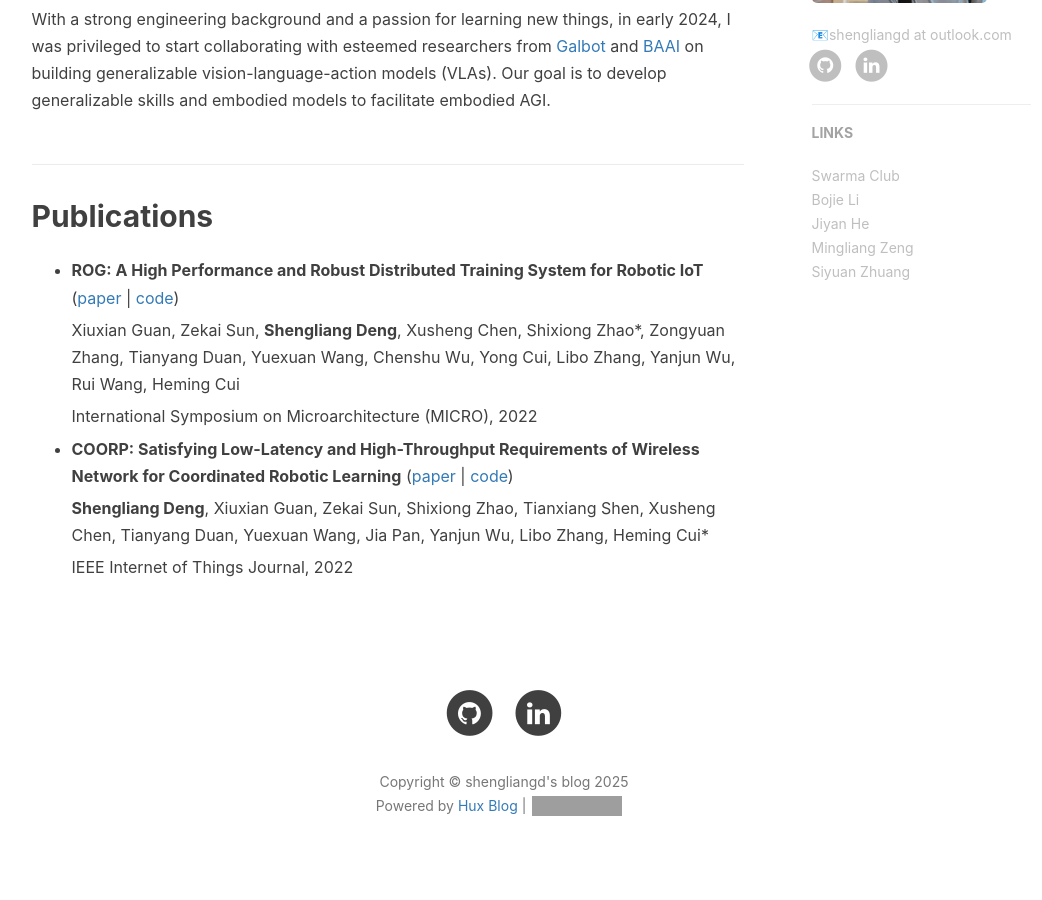
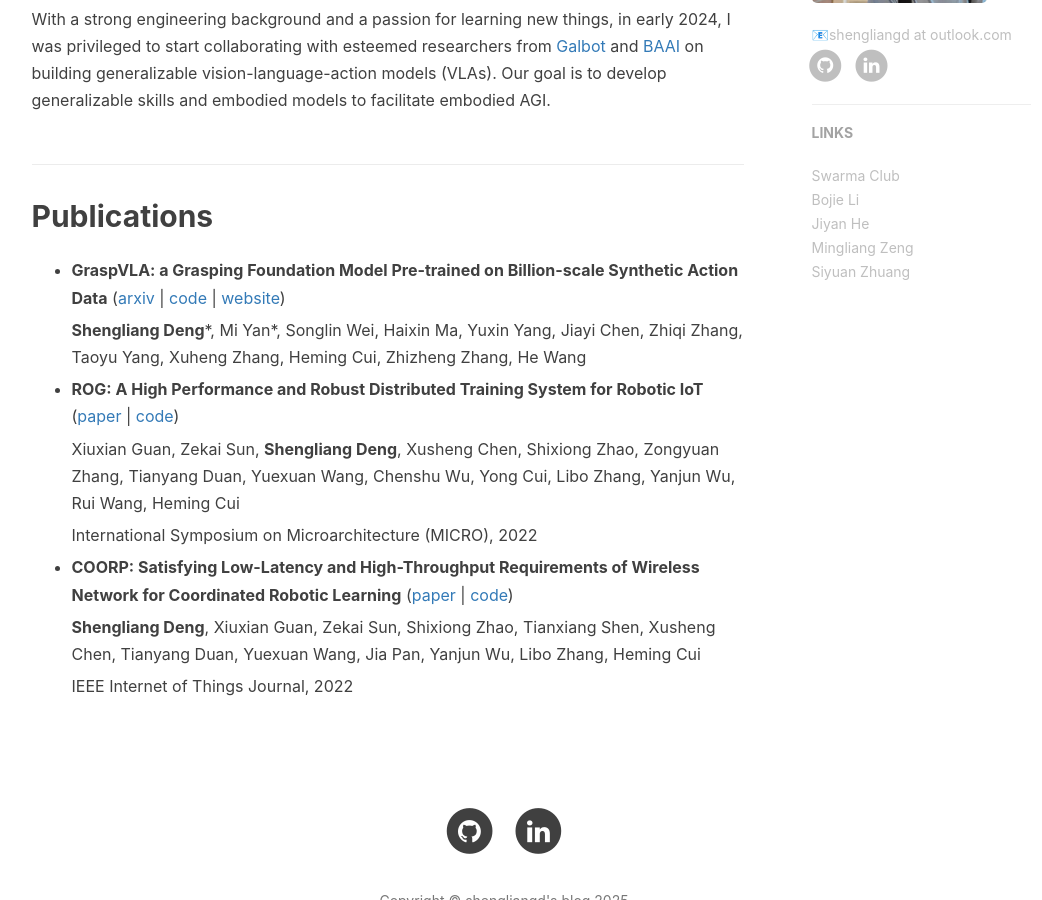
Before and after one commit to shengliangd/shengliangd.github.io, a Jekyll site: the page built from about.html, in a window 1280 px wide and 900 px high, scrolled down 747 px. Shown: the whole window, without its empty margins (136-1178 px from the left). Built offline with Jekyll 4.4.1, drawn with Linux system fonts in a browser that asks for light colours; nearby versions of some CDN libraries; comment, search, counter and statistics services are not loaded; grey boxes are pictures that could not be loaded.

Commit message:
update about page

```diff
--- a/_includes/about/en.md
+++ b/_includes/about/en.md
@@ -11,14 +11,18 @@ Our goal is to develop generalizable skills and embodied models to facilitate em
 
 ## Publications
 
+* **GraspVLA: a Grasping Foundation Model Pre-trained on Billion-scale Synthetic Action Data** ([arxiv](https://arxiv.org/pdf/2505.03233) \| [code](https://github.com/PKU-EPIC/GraspVLA) \| [website](https://pku-epic.github.io/GraspVLA-web/))
+
+  **Shengliang Deng**\*, Mi Yan*, Songlin Wei, Haixin Ma, Yuxin Yang, Jiayi Chen, Zhiqi Zhang, Taoyu Yang, Xuheng Zhang, Heming Cui, Zhizheng Zhang, He Wang
+
 * **ROG: A High Performance and Robust Distributed Training System for Robotic IoT** ([paper](https://ieeexplore.ieee.org/document/9923782) \| [code](https://github.com/hku-systems/ROG))
 
-  Xiuxian Guan, Zekai Sun, **Shengliang Deng**, Xusheng Chen, Shixiong Zhao*, Zongyuan Zhang, Tianyang Duan, Yuexuan Wang, Chenshu Wu, Yong Cui, Libo Zhang, Yanjun Wu, Rui Wang, Heming Cui
+  Xiuxian Guan, Zekai Sun, **Shengliang Deng**, Xusheng Chen, Shixiong Zhao, Zongyuan Zhang, Tianyang Duan, Yuexuan Wang, Chenshu Wu, Yong Cui, Libo Zhang, Yanjun Wu, Rui Wang, Heming Cui
 
   International Symposium on Microarchitecture (MICRO), 2022
 
 * **COORP: Satisfying Low-Latency and High-Throughput Requirements of Wireless Network for Coordinated Robotic Learning** ([paper](https://ieeexplore.ieee.org/abstract/document/9670456) \| [code](https://github.com/hku-systems/Coorp.git))
 
-  **Shengliang Deng**, Xiuxian Guan, Zekai Sun, Shixiong Zhao, Tianxiang Shen, Xusheng Chen, Tianyang Duan, Yuexuan Wang, Jia Pan, Yanjun Wu, Libo Zhang, Heming Cui*
+  **Shengliang Deng**, Xiuxian Guan, Zekai Sun, Shixiong Zhao, Tianxiang Shen, Xusheng Chen, Tianyang Duan, Yuexuan Wang, Jia Pan, Yanjun Wu, Libo Zhang, Heming Cui
 
   IEEE Internet of Things Journal, 2022
```
